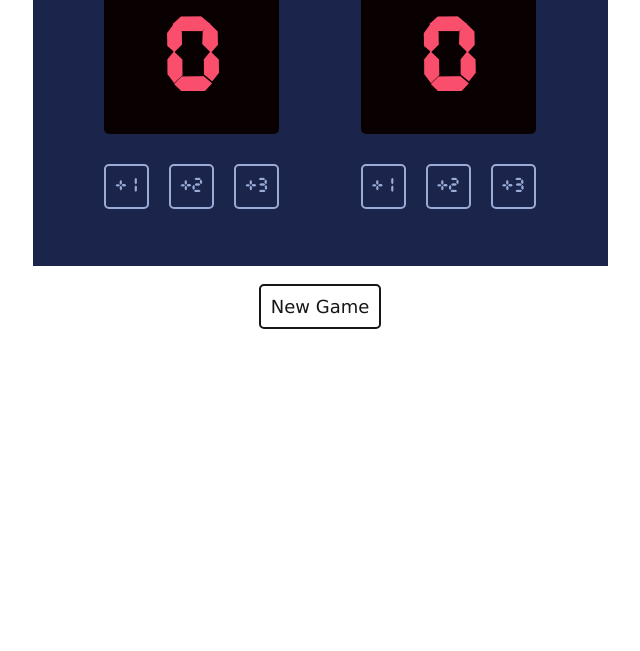
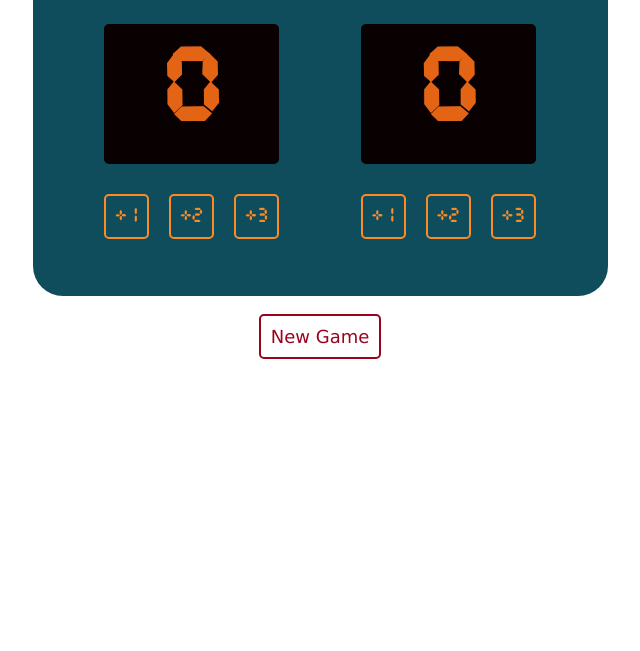
Before and after one commit to kayvander/basketball_scoreboard_scrimbaproject, a plain HTML site: page index.html in a window 1280 px wide. Shown: the part 149-800 px from the top of the page, without its empty margins (320-960 px from the left). Drawn offline with Linux system fonts and the light colour scheme.

Commit message:
Update index.css

```diff
--- a/index.css
+++ b/index.css
@@ -7,11 +7,12 @@ body {
     flex-direction: row;
     justify-content: space-evenly;
     align-items: center;
-    background-color: #1B244A;
+    background-color: #0f4c5c;
     width: 575px;
     height: 385px;
-    margin: auto;
+    margin: 30px auto auto auto;
     padding-bottom: 30px;
+    border-radius: 30px;
 }
 
 h3 {
@@ -47,7 +48,7 @@ h3 {
 #home-number, #guest-number {
     font-family: "CursedTimerUlil", sans-serif;
     font-size: 90px;
-    color: #F94F6D;
+    color: #e36414;
 }
 
 .button-home, .button-guest {
@@ -58,12 +59,12 @@ h3 {
     display: flex;
     justify-content: center;
     align-items: center;
-    border: 2px solid #9AABD8;
+    border: 2px solid #fb8b24;
     width: 45px;
     height: 45px;
     background-color: transparent;
     border-radius: 5px;
-    color: #9AABD8;
+    color: #fb8b24;
     margin: 30px 10px 10px 10px;
     font-family: "CursedTimerUlil", sans-serif;
     font-size: 18px;
@@ -71,10 +72,10 @@ h3 {
 
 #new-game {
     display: flex;
-    border: 2px solid #151616;
+    border: 2px solid #9a031e;
     background-color: transparent;
     border-radius: 5px;
-    color: #151616;
+    color: #9a031e;
     padding: 10px;
     margin: auto;
     font-family: Verdana, Geneva, Tahoma, sans-serif;
```
